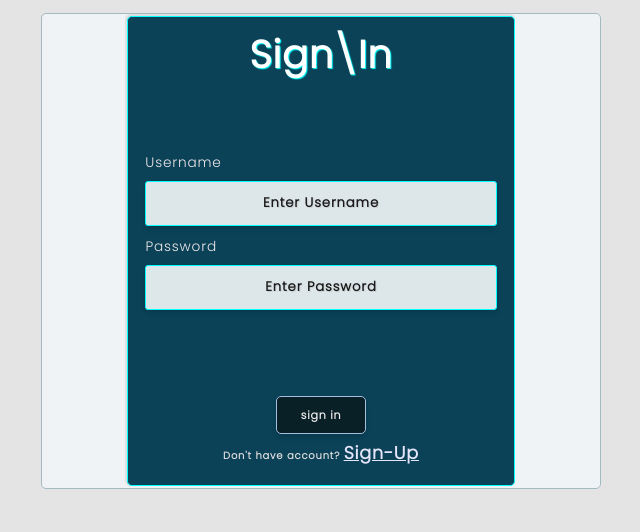
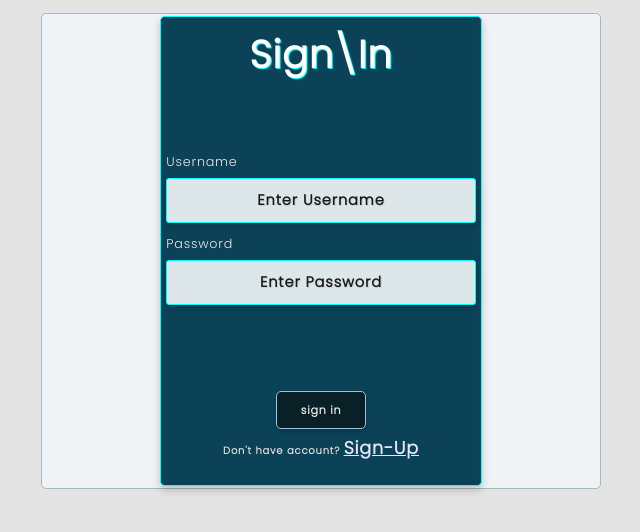
Before and after one commit to arjunaNR-gf/DailySpendLocal, a React (Create React App) app: page / in a window 1280 px wide. Shown: the top 532 px of the page, without its empty margins (319-959 px from the left). Built offline with nearby package versions, Linux system fonts and the light colour scheme.

Commit message:
made chanes in login design

```diff
--- a/src/Component/Input/index.css
+++ b/src/Component/Input/index.css
@@ -6,16 +6,15 @@
     border: 1.2px solid cyan;
     border-radius: 3px;
     outline: 0;
-    font-size: 13.2px;
+    font-size: 14.6px;
     text-align: center;
-    font-weight: 600;
+    font-weight: 800 !important;
     letter-spacing: 0.9px;
     box-shadow: 0 4px 6px -1px rgba(0, 0, 0, 0.1), 0 2px 4px -1px rgba(0, 0, 0, 0.06);
     text-shadow: 1px 1px 1px rgb(239, 233, 233);
     background-color: var(--input--bck--color);
-    color: var(--input--font--color);
+    color: rgb(70, 70, 2);
     transition: border-color 0.5s ease, border-width 0.5s ease; /* Slow border transition */
-
   }
 
   #inpt::placeholder {
@@ -26,7 +25,7 @@
   label{
     line-height: 250%;
     color: #efe8e8 !important;
-    font-size: 13.7px;
+    font-size: 12.7px;
   }
 
 
--- a/src/Pages/SignIn/SignIn.jsx
+++ b/src/Pages/SignIn/SignIn.jsx
@@ -34,7 +34,6 @@ export default function Signup({ screen,authenticate }) {
     };
 
     const AuthenticateUsr=()=>{
-        console.log('click to authenticate!',input.name,input.password)
         authenticate('singin',input.Username,input.password)
     }
 
--- a/src/Pages/SignIn/index.css
+++ b/src/Pages/SignIn/index.css
@@ -1,8 +1,8 @@
 .onboard--page--main {
-    width: 70%;
+    width: 58%;
     height: 470px;
     padding: 2rem 1rem;
-    box-shadow: -1px -1px 1px 1px rgba(37, 37, 37, 0.1);
+    box-shadow: 0 4px 8px rgba(0, 0, 0, 0.2);
     background-color: rgb(11, 66, 88);
     border-radius: 0.3rem;
     border: 1px solid cyan;
@@ -12,6 +12,7 @@
     align-items: center;
     overflow: hidden;
     padding: 5px 5px;
+
   }
 
   .form-devider {
```
